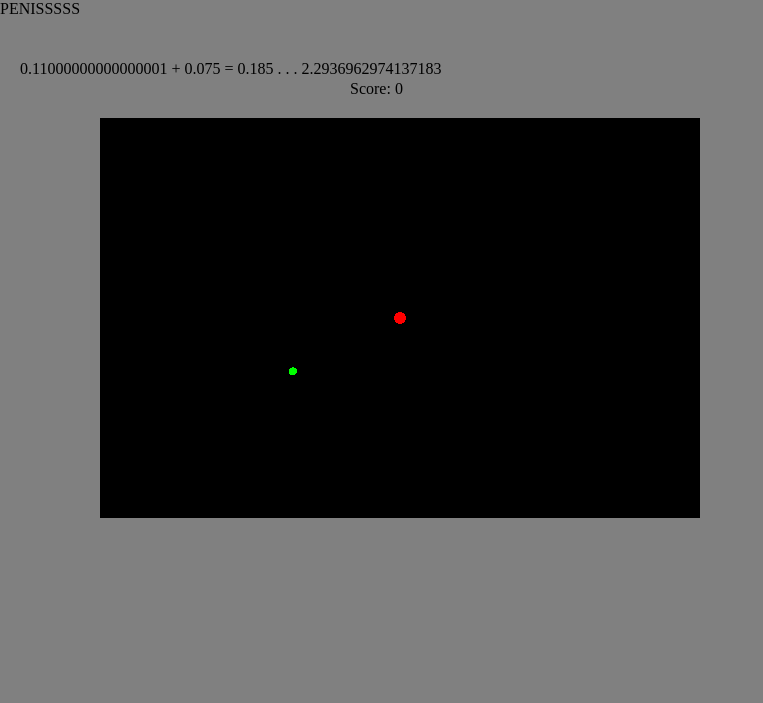
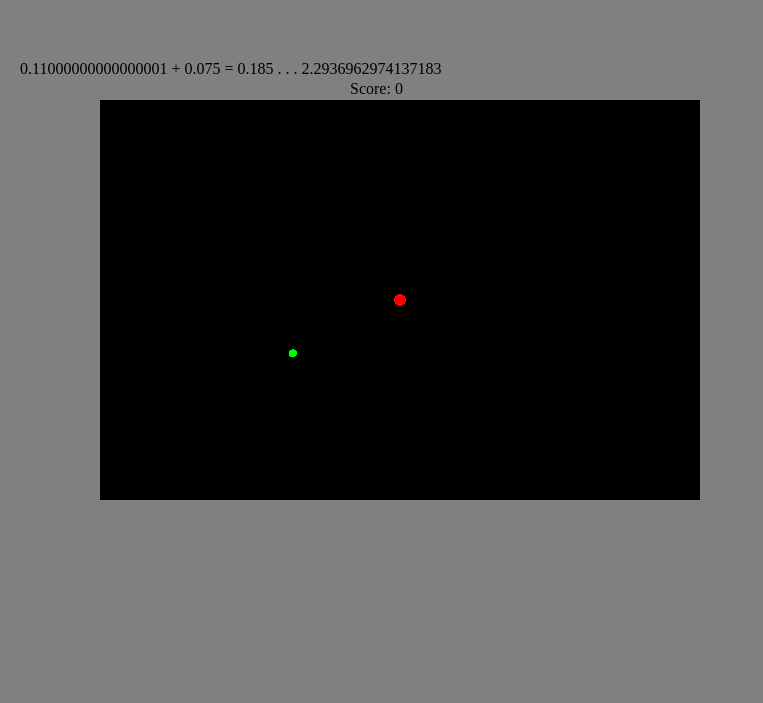
Before and after one commit to liese101/Gummibaerenbande, a plain HTML site: page Gummibande/public_html/index.html in a window 1280 px wide. Shown: the whole page, without its empty margins (0-763 px from the left). Drawn offline with nearby package versions, Linux system fonts and the light colour scheme.

```diff
--- a/Gummibande/public_html/index.html
+++ b/Gummibande/public_html/index.html
@@ -8,7 +8,7 @@
 		</style>
 	</head>
 	<body>
-            PENISSSSS
+
 <!--		<script src="js/three.min.js"></script>-->
                 <script src="https://ajax.googleapis.com/ajax/libs/threejs/r69/three.min.js"></script>
                 <script src="js/constants.js"></script>
```
